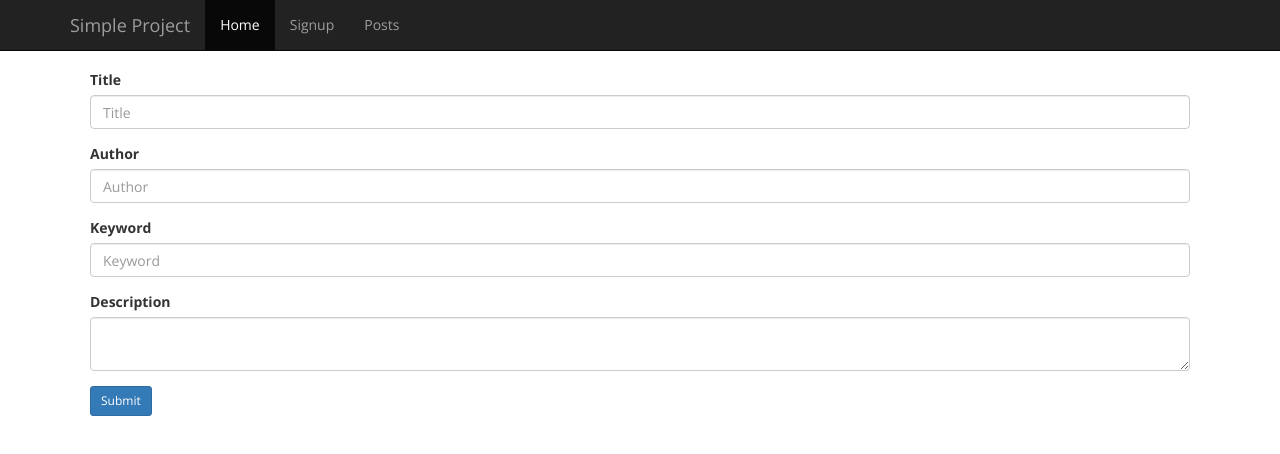
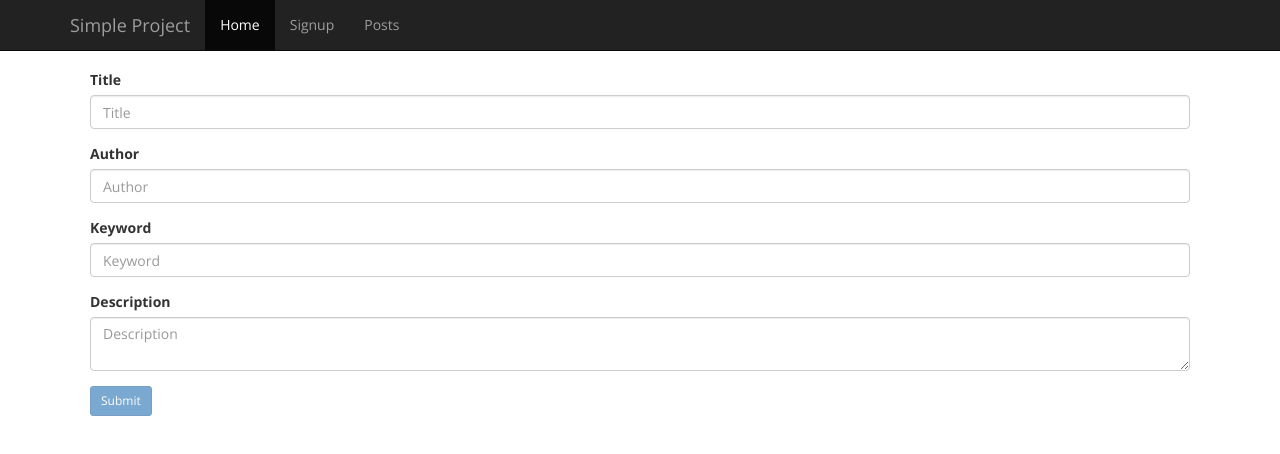
Before and after one commit to marleysidapple/react-redux, a React (Create React App) app: page /post/new in a window 1280 px wide. Shown: the top 454 px of the page. Built offline with nearby package versions, Linux system fonts and the light colour scheme.

Commit message:
added validation for textarea

```diff
--- a/src/components/modules/add_post.js
+++ b/src/components/modules/add_post.js
@@ -19,6 +19,19 @@ class AddPost extends Component {
 	  </div>
 	)
 
+	const renderFieldForTextArea = ({ input, label, type, meta: { touched, error, invalid, warning } }) => (
+	 <div className={`form-group ${touched && invalid ? 'has-error' : ''}`}>
+	    <label>{label}</label>
+	    <div>
+	      <textarea {...input} placeholder={label} type={type} className="form-control"/>
+	      {touched && ((error && <span className="help-block">{error}</span>) || (warning && <span className="help-block">{warning}</span>))}
+	    </div>
+	  </div>
+	)
+
+
+
+
 		const { fields: {title, author, keyword, description }, handleSubmit,  pristine, reset, submitting} = this.props;
 		return (
 				<div className="post-wrap">
@@ -26,12 +39,9 @@ class AddPost extends Component {
 						<Field name="title" type="text" component={renderField} label="Title"/>
 						<Field name="author" type="text" component={renderField} label="Author"/>
 						<Field name="keyword" type="text" component={renderField} label="Keyword"/>
+						<Field name="description" type="text" component={renderFieldForTextArea} label="Description"/>
 
-						<div className="form-group">
-							<label>Description</label>
-							<textarea className="form-control" {...description}/>
-						</div>
-						<button className="btn btn-primary btn-sm" disabled={submitting}>Submit</button>
+						<button className="btn btn-primary btn-sm"  disabled={pristine || submitting}>Submit</button>
 					</form>
 				</div>
 			);
@@ -51,6 +61,9 @@ function validate(vals){
 	if (!vals.author){
 		errors.author = 'Author is required';
 	}
+	if (!vals.description){
+		errors.description = 'Description is required';
+	}
 	return errors;
 
 }
```
